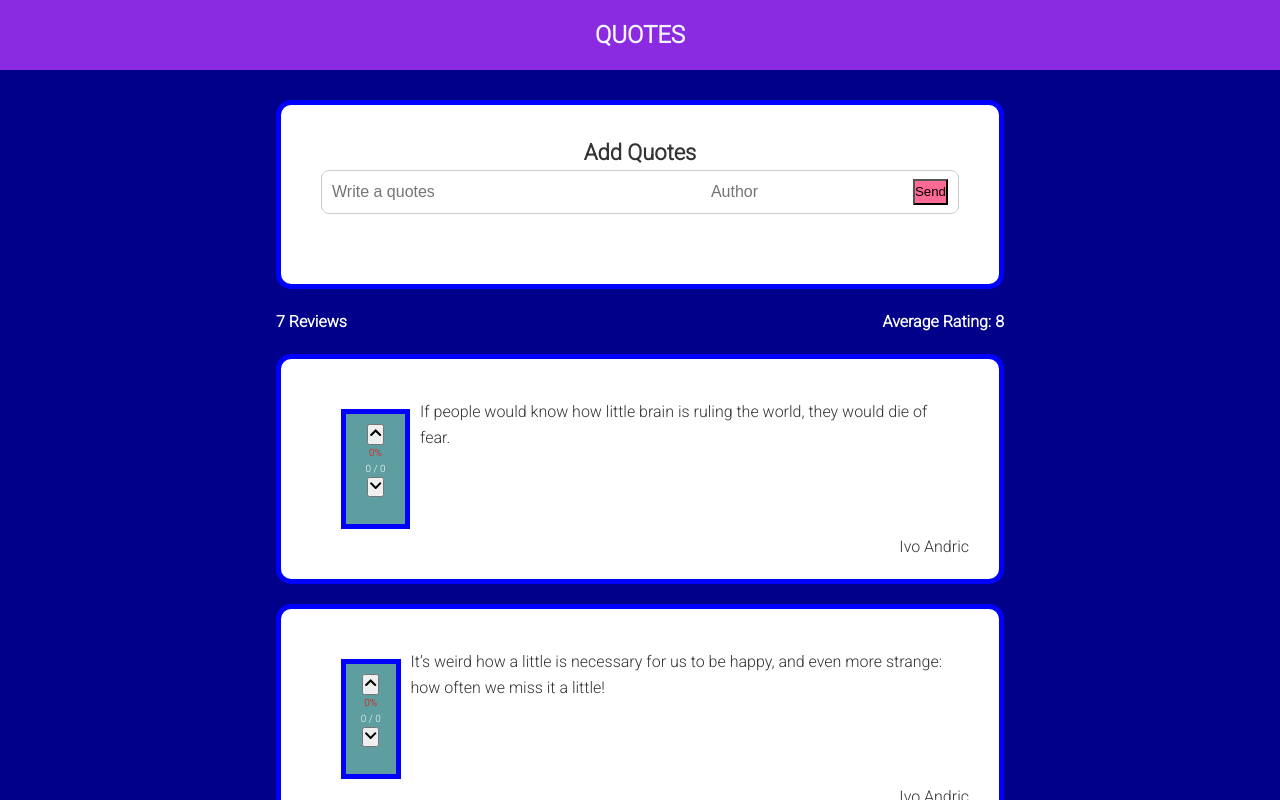
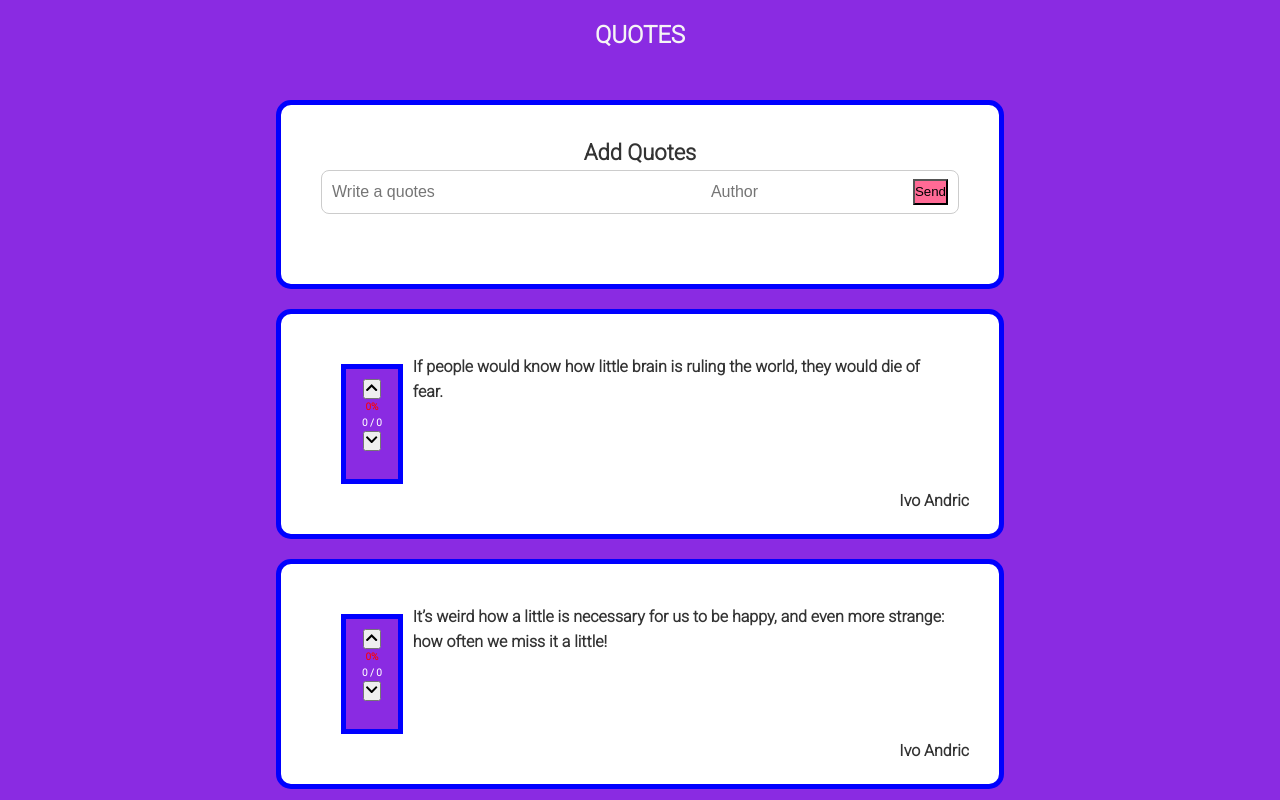
Before and after one commit to VladanStar/QuotesTask, a React (Create React App) app: page / in a window 1280 px wide. Shown: the top 800 px of the page. Built offline with nearby package versions, Linux system fonts and the light colour scheme.

Commit message:
Add remove Qstatistics filecomponent

```diff
--- a/src/App.js
+++ b/src/App.js
@@ -4,7 +4,7 @@ import QuotesData from "./components/data/QuotesData";
 import { useState } from "react";
 import { v4 as uuidv4 } from "uuid";
 // import Card from "./components/shared/Card";
-import QuotesStats from "./components/QuotesStats";
+
 import QuotesForm from "./components/QuotesForm";
 import AboutUs from "./components/AboutUs";
 import { BrowserRouter as Router, Route, Routes } from "react-router-dom";
@@ -34,7 +34,6 @@ function App() {
             element={
               <>
                 <QuotesForm handleAdd={addQuote} />
-                <QuotesStats quotes={quotes} />
                 <QuotesList quotes={quotes} />
               </>
             }
--- a/src/components/QuotesStats.js
+++ /dev/null
@@ -1,19 +0,0 @@
-import React from 'react'
-
-const QuotesStats = ({quotes}) => {
-  let average = Math.round(quotes.reduce((acc, {rating})=>{
-    return acc + rating;
-  },0)/quotes.length)
-
-
-  // average = average.toFixed(1).replace(/[.,]0$/, '')
-  // average = Math.round(average)
-  return (
-    <div className='feedback-stats' >
-     <h4>{quotes.length} Reviews</h4>
-     <h4>Average Rating: {isNaN(average) ? 0 : average}</h4>
-     </div>
-  )
-}
-
-export default QuotesStats
--- a/src/index.css
+++ b/src/index.css
@@ -7,9 +7,10 @@
 }
 body {
   font-family: "Roboto", sans-serif;
-  background-color: darkblue;
+  background-color: blueviolet;
   color: whitesmoke;
   line-height: 1.6;
+  font-weight: bolder;
 }
 
 .container {
@@ -49,7 +50,7 @@ header {
 .num-display {
   position: relative;
   background: #f4f4f4;
-  width: 70px;
+  min-width: 10%;
   height: 120px;
   padding: 10px;
   text-align: center;
@@ -61,14 +62,10 @@ header {
 }
 
 .num-display {
-  background: cadetblue;
+  background-color:blueviolet;
   color: #fff;
 }
-/* .num-display {
-  position: absolute;
-  top: -20px;
-  left: -20px;
-} */
+
 .author-display {
   position: absolute;
   right: 30px;
@@ -92,12 +89,7 @@ input:focus {
   outline: none;
 }
 
-.feedback-stats {
-  color: #fff;
-  display: flex;
-  justify-content: space-between;
-  align-items: center;
-}
+
 .close,
 .edit {
   position: absolute;
```
